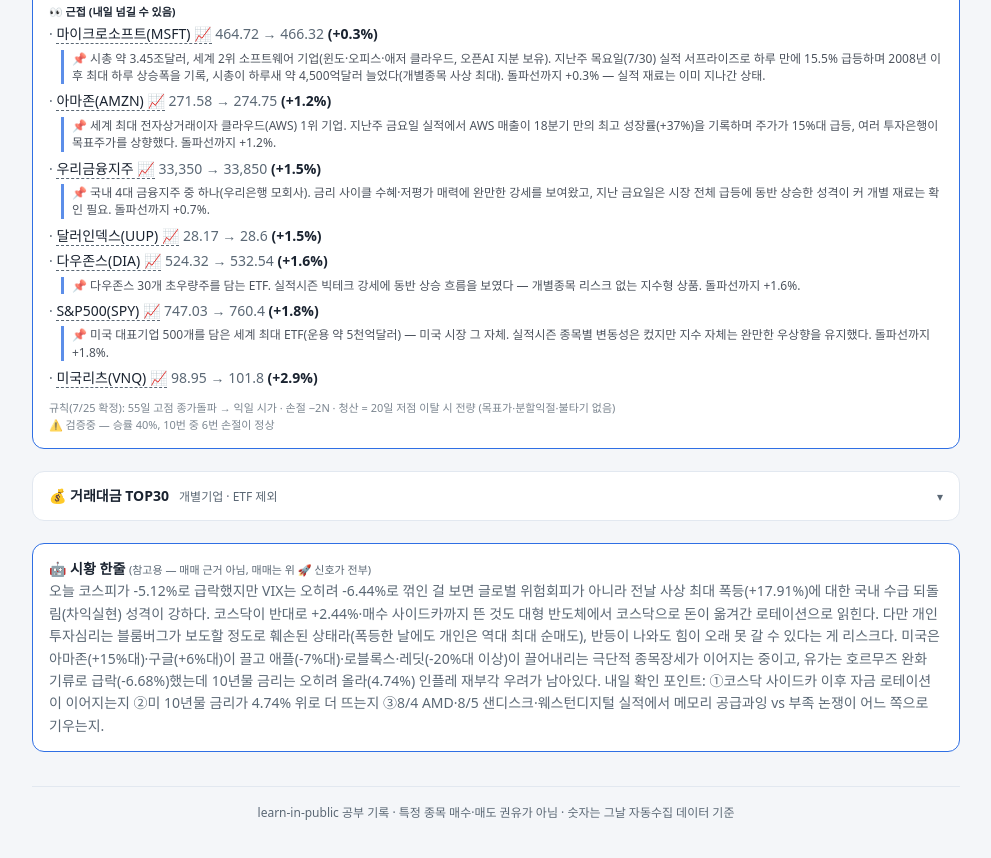
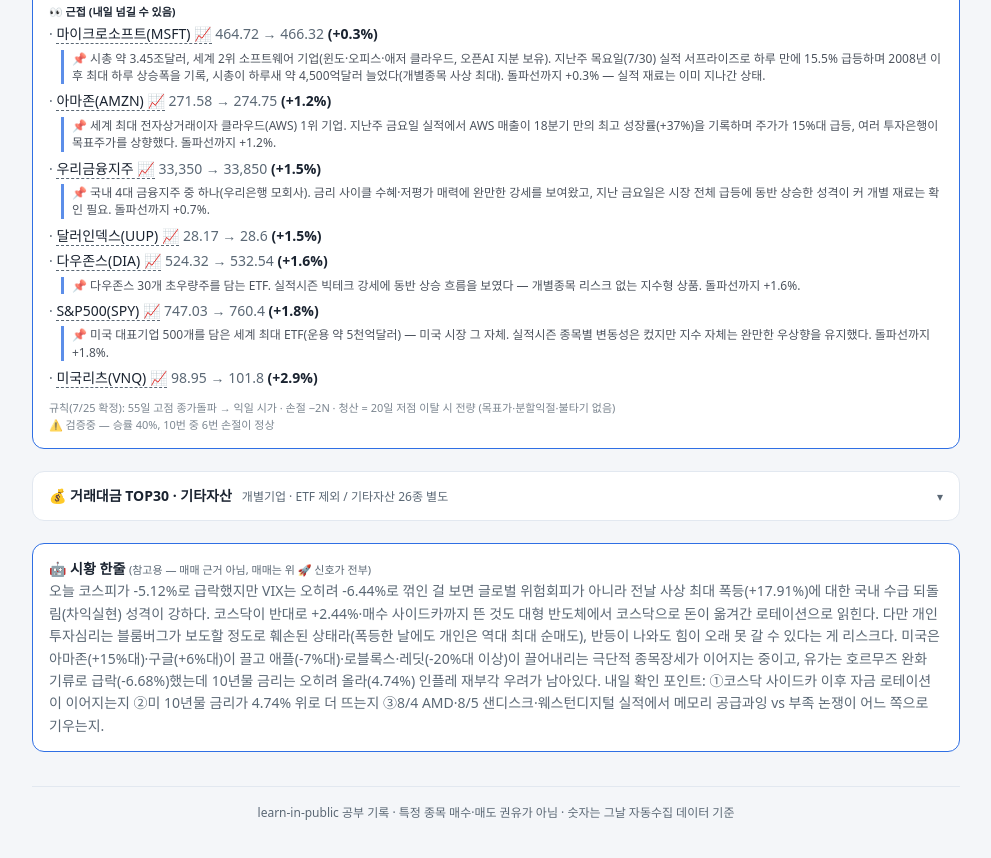
Before and after one commit to mik84068406-cpu/swing-daily-brief, a plain HTML site: page index.html in a window 1280 px wide. Shown: the part 2050-2908 px from the top of the page, without its empty margins (144-1135 px from the left). Drawn offline with Linux system fonts and the light colour scheme.

Commit message:
브리핑 2026-08-03

```diff
--- a/index.html
+++ b/index.html
@@ -292,10 +292,22 @@
           + (tot?`스캔 ${tot}종목(${Object.entries(sc).map(([k,v])=>k+' '+v).join(' · ')}) · 통과 ${i['통과']||0}`:'')
           + `<br>기준: 거래량 1.5배↑ AND RSI 35↓ · 전저점·이평·지지 판단은 내가</div>`;})()}</div></section>`:'';
   const thead = `<div class="trow thead"><span class="trank">#</span><span class="tname">종목</span><span class="tchg">등락</span><span class="tval">거래대금</span></div>`;
+  // 🌐 기타자산 목록 (2026-08-03 신설, 비랑 — 한국·미국과 나란한 제3 카테고리)
+  const etcList = (()=>{ const c=(d.breakout&&d.breakout['원자재현황'])||[]; if(!c.length) return '';
+    const order=['원자재','채권','통화','부동산','방어섹터','지수'];
+    const grps={}; c.forEach(x=>{const g=x.grp||'기타';(grps[g]=grps[g]||[]).push(x);});
+    return order.filter(g=>grps[g]).map(g=>{
+      const rows=grps[g].sort((a,b)=>a.gap-b.gap).map(x=>{
+        const nm=x.tv?`<a href="${x.tv}" target="_blank" rel="noopener">${esc(x.name)} 📈</a>`:esc(x.name);
+        const st=x.bull?'<span class="grn">🟢</span>':'<span style="opacity:.5">⚫</span>';
+        const gv=x.gap>0?`<span style="color:var(--sub)">돌파까지 +${x.gap}%</span>`:'<b class="grn">🚀 돌파!</b>';
+        return `<div class="trow"><span class="trank">${st}</span><span class="tname">${nm}</span><span class="tchg">${Number(x.close).toLocaleString()}${x.krw?'원':'$'}</span><span class="tval">${gv}</span></div>`;}).join('');
+      return `<div class="cmdgrp" style="margin-left:4px">[${g}]</div>${rows}`;}).join('');})();
   const topSec = (d.top&&(d.top.kr||[]).length)
-    ? fold(`💰 거래대금 TOP${(d.top.kr||[]).length}`, '개별기업 · ETF 제외',
+    ? fold(`💰 거래대금 TOP${(d.top.kr||[]).length} · 기타자산`, '개별기업 · ETF 제외 / 기타자산 26종 별도',
         `<details class="topbox"><summary>🇰🇷 한국</summary><div class="tlist">${thead}${topList('kr')}</div></details>
-         <details class="topbox"><summary>🇺🇸 미국</summary><div class="tlist">${thead}${topList('us')}</div></details>`)
+         <details class="topbox"><summary>🇺🇸 미국</summary><div class="tlist">${thead}${topList('us')}</div></details>
+         ${etcList?`<details class="topbox"><summary>🌐 기타자산 (원자재·채권·통화·부동산·방어·지수 26종)</summary><div class="tlist"><div class="trow thead"><span class="trank">국면</span><span class="tname">자산</span><span class="tchg">현재가</span><span class="tval">돌파까지</span></div>${etcList}</div></details>`:''}`)
     : '';
   document.getElementById('app').innerHTML = `
    <div class="headline">⚡ ${esc(d.headline)}</div>
```
